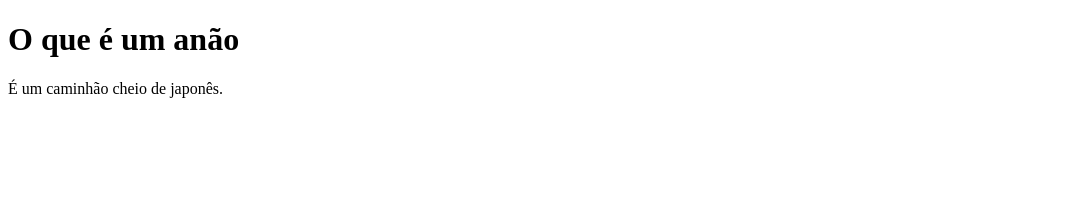
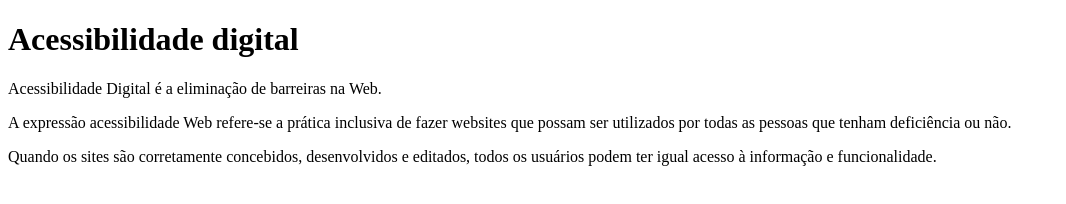
Before and after one commit to bolodepotecincoreais/html, a plain HTML site: page index.html in a window 1280 px wide. Shown: the whole page, without its empty margins (0-1066 px from the left). Drawn offline with Linux system fonts and the light colour scheme.

Commit message:
Update index.html

```diff
--- a/index.html
+++ b/index.html
@@ -1,12 +1,14 @@
 <!DOCTYPE html>
 <html>
 <head>
-<title>Página do João e do Maciel</title>
+<title>Bglh de acessibilidade digital do novote</title>
 </head>
 <body>
 
-<h1>O que é um anão</h1>
-<p>É um caminhão cheio de japonês.</p>
+<h1>Acessibilidade digital</h1>
+<p>Acessibilidade Digital é a eliminação de barreiras na Web. </p>
+<p>A expressão acessibilidade Web refere-se a prática inclusiva de fazer websites que possam ser utilizados por todas as pessoas que tenham deficiência ou não. </p>
+<p>Quando os sites são corretamente concebidos, desenvolvidos e editados, todos os usuários podem ter igual acesso à informação e funcionalidade. </p>
 
 </body>
 </html>
```
